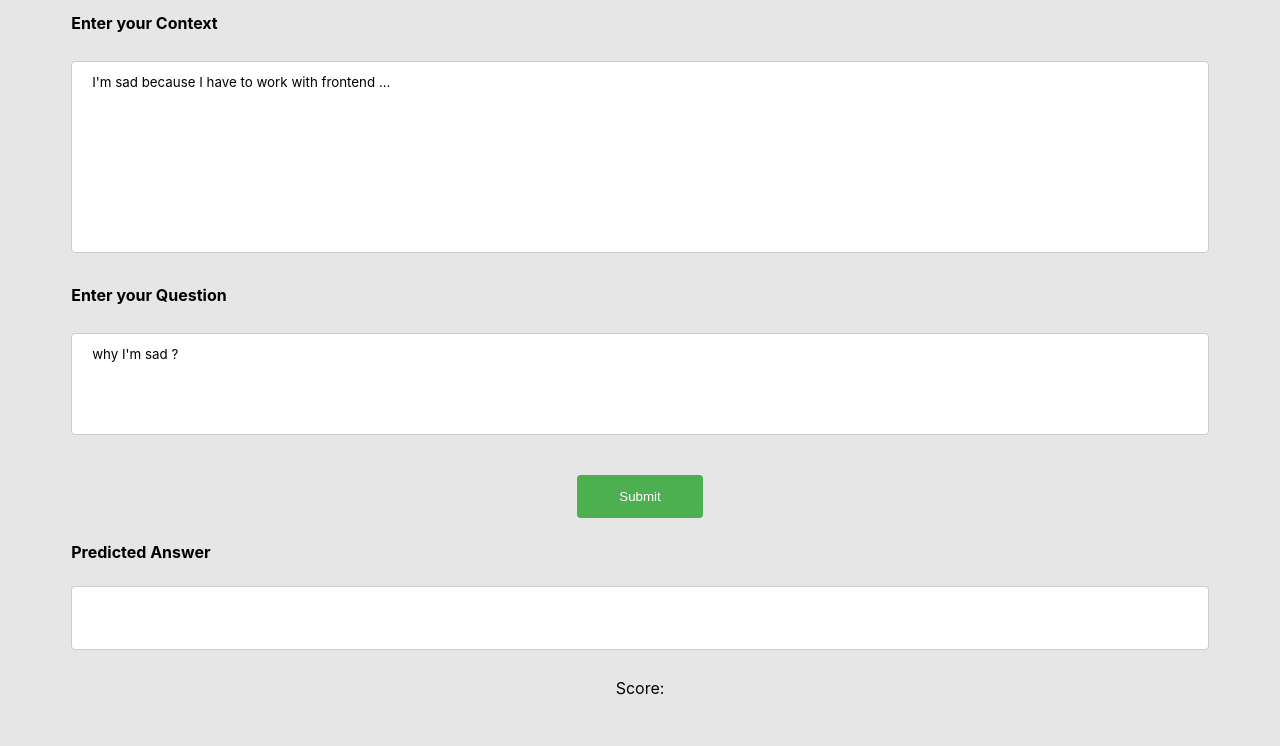
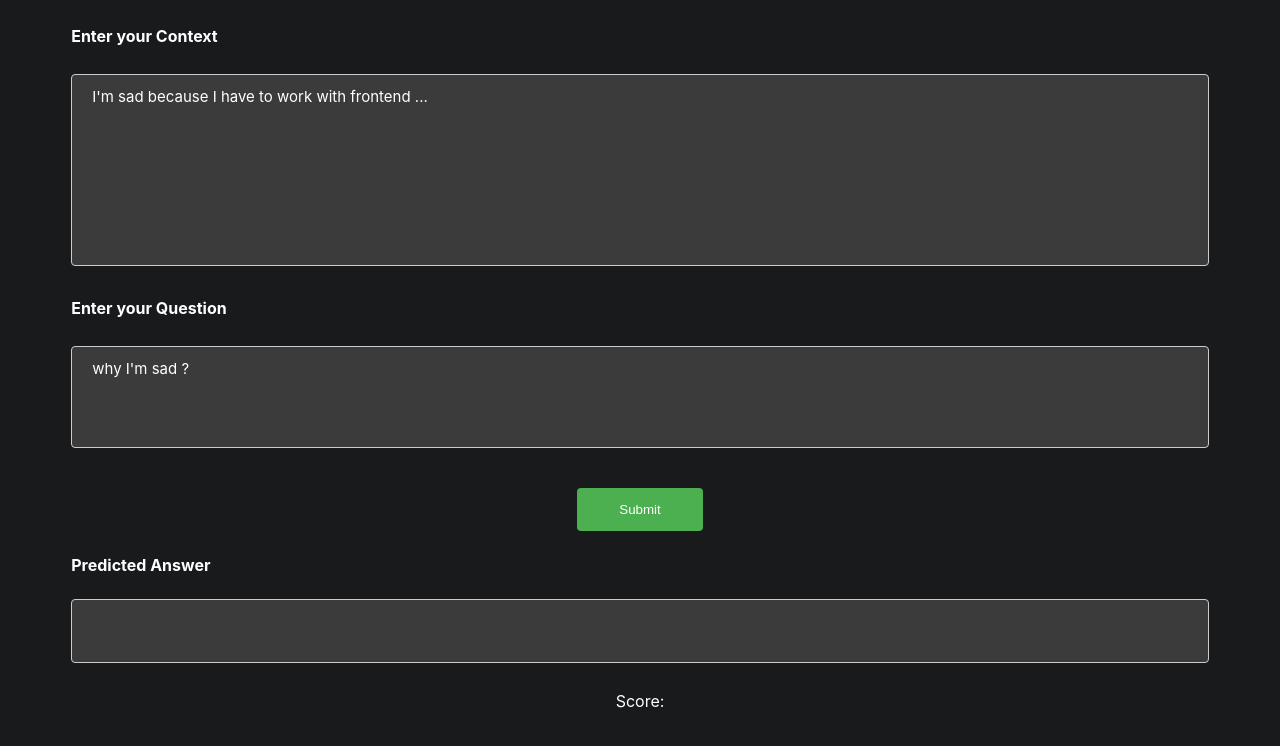
Before and after one commit to Vakihito/qa_app, a React (Create React App) app in the folder client/: page / in a window 1280 px wide. Shown: the top 746 px of the page. Built offline with nearby package versions, Linux system fonts and the light colour scheme.

Commit message:
added css

```diff
--- a/client/src/App.js
+++ b/client/src/App.js
@@ -46,11 +46,13 @@ function App() {
         <br />
         <input type="submit" value="Submit" />
       </form>
-      <p className='label_text' >Predicted Answer</p>
+        <p className='label_text' >Predicted Answer</p>
       <br />
-      <p className='input_answer' >{answer}</p>
+      <div className='input_answer'>
+      <p  >{answer}</p>
+      </div>
       <br />
-      <p>Score: {prob}</p>
+      <p  className='score_ans'>Score: {prob}</p>
     </div>
   );
 }
--- a/client/src/index.css
+++ b/client/src/index.css
@@ -1,5 +1,5 @@
 body {
-  margin-top: 1vw;
+  margin-top: 2vw;
   margin-bottom: 0;
   text-align: left;
   font-family: -apple-system, BlinkMacSystemFont, 'Segoe UI', 'Roboto', 'Oxygen',
@@ -7,7 +7,7 @@ body {
     sans-serif;
   -webkit-font-smoothing: antialiased;
   -moz-osx-font-smoothing: grayscale;
-  background-color: #E6E6E6;
+  background-color: #181A1B;
 }
 
 code {
@@ -16,6 +16,7 @@ code {
 }
 
 .label_text {
+  color: white;
   text-align: left;
   margin-left: 5%;
   float: left;
@@ -24,9 +25,11 @@ code {
 
 .input_question {
   height: 8vw;
+  font-size: 15px;
 }
 .input_context{
   height: 15vw;
+  font-size: 15px;
 }
 textarea, select {
   width: 90%;
@@ -34,23 +37,26 @@ textarea, select {
   margin: 8px 0;
   display: inline-block;
   border: 1px solid #ccc;
+  color: white;
   border-radius: 4px;
   box-sizing: border-box;
   word-wrap: break-word;
   word-break: break-all;
   resize: none;
+  background-color: #3B3B3B;
   font-family: -apple-system, BlinkMacSystemFont, 'Segoe UI', 'Roboto', 'Oxygen',
     'Ubuntu', 'Cantarell', 'Fira Sans', 'Droid Sans', 'Helvetica Neue',
     sans-serif;
 }
 
 .input_answer{
+  color: white;
+  background-color: #3B3B3B;
   width: 90%;
   padding: 12px 20px;
   margin: 8px 0;
   display: inline-block;
   border: 1px solid #ccc;
-  background-color: white;
   border-radius: 4px;
   box-sizing: border-box;
   overflow-wrap: break-word;
@@ -72,3 +78,11 @@ input[type=submit] {
 input[type=submit]:hover {
   background-color: #45a049;
 }
+
+.App_back{
+  background-color: white;
+}
+
+.score_ans{
+  color: white;
+}
```
